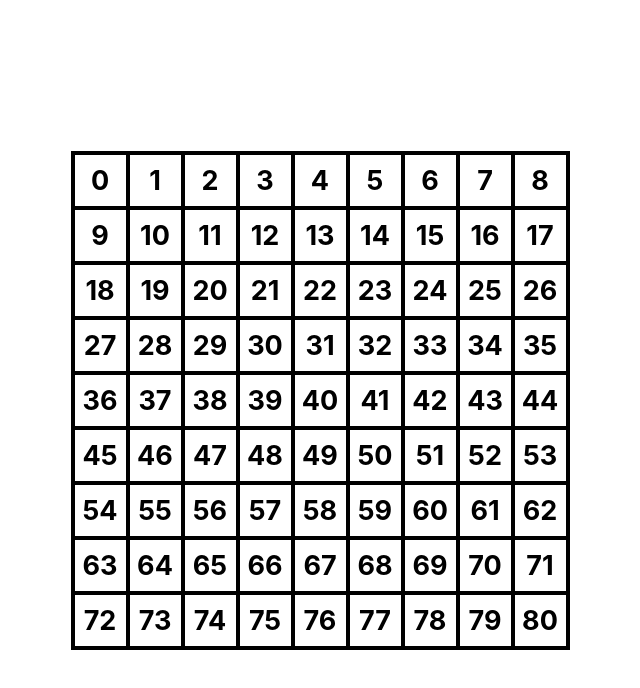
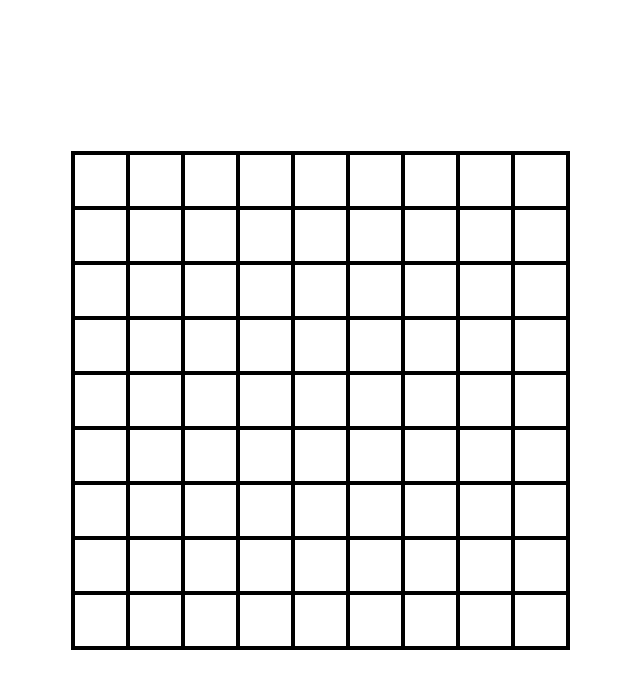
Before and after one commit to leonidez/tic-tac-toe, a Next.js app: page / in a window 1280 px wide. Shown: the top 688 px of the page, without its empty margins (320-960 px from the left). Built offline with nearby package versions, Linux system fonts and the light colour scheme.

Commit message:
first version of game

```diff
--- a/components/square.js
+++ b/components/square.js
@@ -7,8 +7,12 @@ export default function Square({ id }) {
   const [letter, setLetter] = useState('')
   const { turns, setTurns } = useGame()
 
+  function isIneligible() {
+    return turns.active.length && !turns.active.includes(id)
+  }
+
   useEffect(() => {
-    if (turns.active.length && !turns.active.includes(id)) {
+    if (isIneligible()) {
       remove()
     }
   }, [turns.active])
@@ -17,8 +21,7 @@ export default function Square({ id }) {
     border: '2px solid black',
     outline: '2px solid black',
     opacity: 1,
-    transform: 'rotate(0turn)',
-    config: config.slow,
+    transform: 'rotate(0turn) scale(1)',
   }))
 
   function remove() {
@@ -26,14 +29,13 @@ export default function Square({ id }) {
       border: '0px solid black',
       outline: '0px solid black',
       opacity: 0,
-      transform: 'rotate(-0.125turn)',
-      config: config.slow
+      transform: 'rotate(-0.125turn) scale(0.2)',
+      config: config.molasses,
     })
   }
 
   function takeTurn() {
-    if (letter) { return }
-    if (turns.active.length && !turns.active.includes(id)) {
+    if (letter || isIneligible()) {
       return
     }
 
@@ -53,7 +55,6 @@ export default function Square({ id }) {
       <span
         className={styles.letter}>
         {letter.toUpperCase()}
-        {id}
       </span>
     </animated.div>
   )
--- a/modules/get-active-squares.js
+++ b/modules/get-active-squares.js
@@ -1,16 +1,5 @@
-import { flattenDeep, uniq } from 'lodash'
 import getAdjacentIds from './get-adjacent-ids'
 
 export default function getActiveSquares({ x, o }) {
-  const adjacentX = getAdjacentIds(x)
-  const adjacentO = getAdjacentIds(o)
-
-  const ids = flattenDeep([
-    ...adjacentX,
-    ...adjacentO,
-  ])
-
-  return uniq(ids).filter(
-    (id) => id >= 0 && id <= 99
-  )
+  return getAdjacentIds([...x, ...o])
 }
--- a/modules/get-adjacent-ids.js
+++ b/modules/get-adjacent-ids.js
@@ -1,3 +1,4 @@
+import { intersection } from 'lodash'
 import {
   defaultAdjacent,
   firstColumnAdjacent,
@@ -7,7 +8,7 @@ import {
 } from './adjacent-fns'
 
 export default function getAdjacentIds(ids) {
-  return ids.map((id) => {
+  const adjacents = ids.map((id) => {
     switch (id % 9) {
       case 0:
         return firstColumnAdjacent(id)
@@ -21,4 +22,6 @@ export default function getAdjacentIds(ids) {
         return defaultAdjacent(id)
     }
   })
+
+  return intersection(...adjacents)
 }
```
